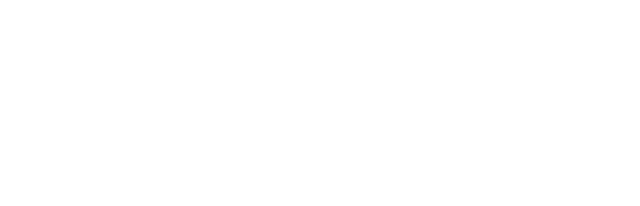
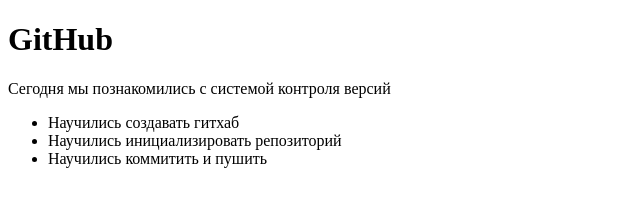
Before and after one commit to andreevar/test, a plain HTML site: page index.html in a window 1280 px wide. Shown: the whole page, without its empty margins (0-640 px from the left). Drawn offline with Linux system fonts and the light colour scheme.

Commit message:
we are add chancge in file index

```diff
--- a/index.html
+++ b/index.html
@@ -6,6 +6,12 @@
     <title>Document</title>
 </head>
 <body>
-
+    <h1>GitHub</h1>
+    <p>Сегодня мы познакомились с системой контроля версий</p>
+    <ul>
+        <li>Научились создавать гитхаб</li>
+        <li>Научились инициализировать репозиторий</li>
+        <li>Научились коммитить и пушить</li>
+    </ul>
 </body>
 </html>
```
